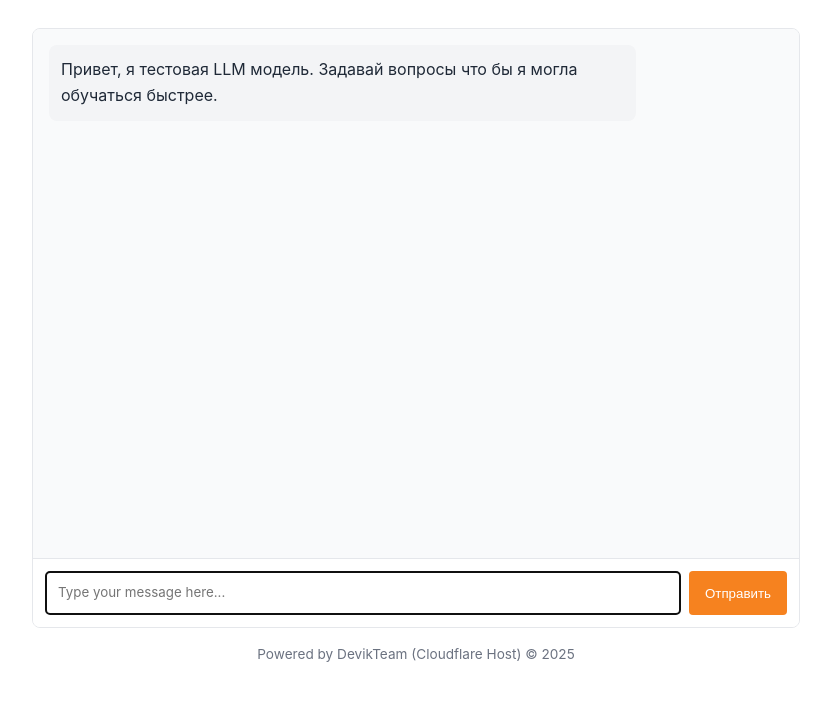
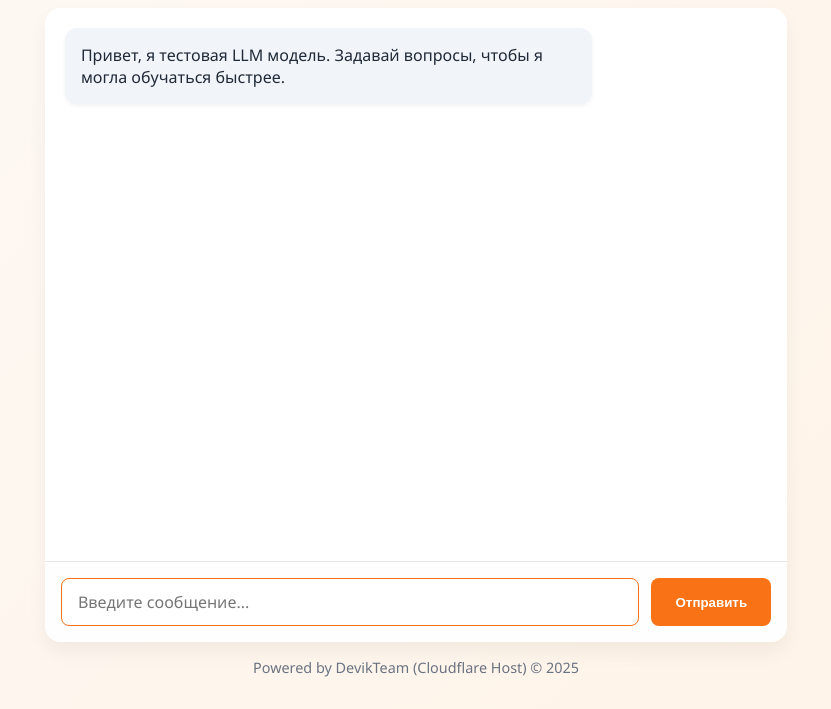
Before and after one commit to DevikTeam/ai-chat-cloudflare-host, a website: page public/index.html in a window 1280 px wide. Shown: the part 91-800 px from the top of the page, without its empty margins (224-1055 px from the left). Drawn offline with Linux system fonts and the light colour scheme.

Commit message:
Update index.html

```diff
--- a/public/index.html
+++ b/public/index.html
@@ -1,19 +1,20 @@
-<!doctype html>
+<!DOCTYPE html>
 <html lang="en">
 <head>
   <meta charset="UTF-8" />
-    <meta name="viewport" content="width=device-width, initial-scale=1.0" />
+  <meta name="viewport" content="width=device-width, initial-scale=1.0"/>
   <title>AI Chat App</title>
   <style>
     :root {
-        --primary-color: #f6821f;
-        --primary-hover: #e67e22;
-        --light-bg: #f9fafb;
-        --border-color: #e5e7eb;
-        --text-color: #1f2937;
-        --text-light: #6b7280;
-        --user-msg-bg: #fff2e6;
-        --assistant-msg-bg: #f3f4f6;
+      --primary: #f97316;
+      --primary-hover: #ea580c;
+      --bg: linear-gradient(135deg, #fef9f5, #fef3e7);
+      --border: #e5e7eb;
+      --text: #1f2937;
+      --muted: #6b7280;
+      --user-bg: #fff7ed;
+      --assistant-bg: #f1f5f9;
+      --shadow: rgba(0, 0, 0, 0.05);
     }
 
     * {
@@ -23,116 +24,140 @@
     }
 
     body {
-        font-family:
-          -apple-system, BlinkMacSystemFont, "Segoe UI", Roboto, Oxygen, Ubuntu,
-          Cantarell, sans-serif;
-        line-height: 1.6;
-        color: var(--text-color);
-        max-width: 800px;
-        margin: 0 auto;
-        padding: 1rem;
+      font-family: "Segoe UI", Roboto, sans-serif;
+      color: var(--text);
+      background: var(--bg);
+      padding: 2rem;
+      display: flex;
+      flex-direction: column;
+      min-height: 100vh;
     }
 
     header {
       text-align: center;
-        margin-bottom: 2rem;
-        padding: 1rem 0;
-        border-bottom: 1px solid var(--border-color);
+      margin-bottom: 1.5rem;
     }
 
     h1 {
-        font-size: 1.5rem;
-        color: var(--primary-color);
+      color: var(--primary);
+      font-size: 2rem;
+      font-weight: 700;
     }
 
     .chat-container {
+      background: #ffffffcc;
+      backdrop-filter: blur(6px);
+      border-radius: 16px;
+      box-shadow: 0 10px 20px var(--shadow);
+      overflow: hidden;
       display: flex;
       flex-direction: column;
-        height: calc(100vh - 200px);
-        min-height: 400px;
-        border: 1px solid var(--border-color);
-        border-radius: 8px;
-        overflow: hidden;
+      flex: 1;
+      max-width: 800px;
+      margin: 0 auto;
     }
 
     .chat-messages {
+      padding: 1.25rem;
       flex: 1;
       overflow-y: auto;
-        padding: 1rem;
-        background-color: var(--light-bg);
+      background-color: #fff;
     }
 
     .message {
       margin-bottom: 1rem;
-        padding: 0.75rem;
-        border-radius: 8px;
-        max-width: 80%;
+      padding: 1rem;
+      border-radius: 12px;
+      max-width: 75%;
+      box-shadow: 0 2px 4px var(--shadow);
+      transition: transform 0.2s;
+    }
+
+    .message:hover {
+      transform: scale(1.02);
     }
 
     .user-message {
-        background-color: var(--user-msg-bg);
+      background-color: var(--user-bg);
       align-self: flex-end;
-        margin-left: auto;
     }
 
     .assistant-message {
-        background-color: var(--assistant-msg-bg);
+      background-color: var(--assistant-bg);
       align-self: flex-start;
     }
 
-      .message-input {
-        display: flex;
-        padding: 0.75rem;
-        border-top: 1px solid var(--border-color);
-        background-color: white;
-      }
-
-      #user-input {
-        flex: 1;
-        padding: 0.75rem;
-        border: 1px solid var(--border-color);
-        border-radius: 4px;
-        font-family: inherit;
-        resize: none;
-        min-height: 44px;
-      }
-
-      #send-button {
-        margin-left: 0.5rem;
-        padding: 0 1rem;
-        background-color: var(--primary-color);
-        color: white;
-        border: none;
-        border-radius: 4px;
-        cursor: pointer;
-        transition: background-color 0.2s;
-      }
-
-      #send-button:hover {
-        background-color: var(--primary-hover);
-      }
-
-      #send-button:disabled {
-        background-color: var(--text-light);
-        cursor: not-allowed;
-      }
-
     .typing-indicator {
+      font-style: italic;
+      color: var(--muted);
+      padding: 0 1.25rem 1rem;
       display: none;
-        margin-bottom: 1rem;
-        font-style: italic;
-        color: var(--text-light);
     }
 
     .typing-indicator.visible {
       display: block;
     }
 
+    .message-input {
+      display: flex;
+      padding: 1rem;
+      border-top: 1px solid var(--border);
+      background: #fefefe;
+    }
+
+    #user-input {
+      flex: 1;
+      padding: 0.75rem 1rem;
+      font-size: 1rem;
+      border: 1px solid var(--border);
+      border-radius: 8px;
+      resize: none;
+      font-family: inherit;
+      transition: border-color 0.2s;
+    }
+
+    #user-input:focus {
+      outline: none;
+      border-color: var(--primary);
+    }
+
+    #send-button {
+      margin-left: 0.75rem;
+      padding: 0 1.5rem;
+      background-color: var(--primary);
+      color: white;
+      border: none;
+      border-radius: 8px;
+      font-weight: 600;
+      cursor: pointer;
+      transition: background-color 0.3s, transform 0.2s;
+    }
+
+    #send-button:hover {
+      background-color: var(--primary-hover);
+      transform: scale(1.05);
+    }
+
+    #send-button:disabled {
+      background-color: var(--muted);
+      cursor: not-allowed;
+    }
+
     footer {
       margin-top: 1rem;
       text-align: center;
-        font-size: 0.85rem;
-        color: var(--text-light);
+      font-size: 0.9rem;
+      color: var(--muted);
+    }
+
+    @media (max-width: 600px) {
+      .message {
+        max-width: 100%;
+      }
+
+      #send-button {
+        padding: 0 1rem;
+      }
     }
   </style>
 </head>
@@ -144,20 +169,16 @@
   <div class="chat-container">
     <div id="chat-messages" class="chat-messages">
       <div class="message assistant-message">
-          <p>
-            Привет, я тестовая LLM модель. Задавай вопросы что бы я могла обучаться быстрее.
-          </p>
+        <p>Привет, я тестовая LLM модель. Задавай вопросы, чтобы я могла обучаться быстрее.</p>
       </div>
     </div>
 
-      <div class="typing-indicator" id="typing-indicator">
-        Думаю...
-      </div>
+    <div id="typing-indicator" class="typing-indicator">Думаю...</div>
 
     <div class="message-input">
       <textarea
         id="user-input"
-          placeholder="Type your message here..."
+        placeholder="Введите сообщение..."
         rows="1"
         autofocus
       ></textarea>
@@ -169,7 +190,6 @@
     <p>Powered by DevikTeam (Cloudflare Host) &copy; 2025</p>
   </footer>
 
-    <!-- Chat app script -->
   <script src="chat.js"></script>
 </body>
 </html>
```
Lines whose indentation alone changed are shown as unchanged.
